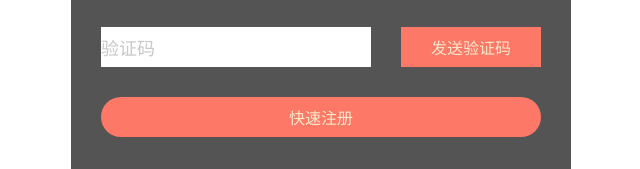
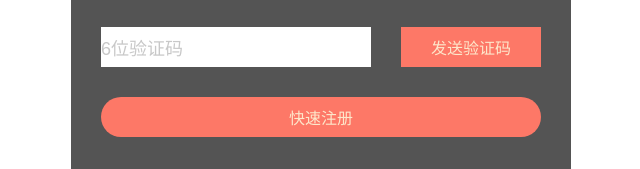
Before and after one commit to guowei8707/2-2-7, a plain HTML site: page index.html in a window 1280 px wide. Shown: the part 296-465 px from the top of the page, 319-959 px from the left. Drawn offline with Linux system fonts and the light colour scheme.

Commit message:
Update index.html

```diff
--- a/index.html
+++ b/index.html
@@ -16,7 +16,7 @@
         <form action="index_submit" method="" accept-charset="utf-8" class="formBox" onsubmit="return submitregister()">
             <input id="phoneNum" type="" name="" value="手机号">
             <div class="codeBox">
-                <input id="verificationCode" type="" name="" value="验证码">
+                <input id="verificationCode" type="" name="" value="6位验证码">
                 <input id="getCode" onclick="getcode()" type="button" name="" value="发送验证码">
             </div>
             <input id="submitR" type="submit" name="" value="快速注册">
```
